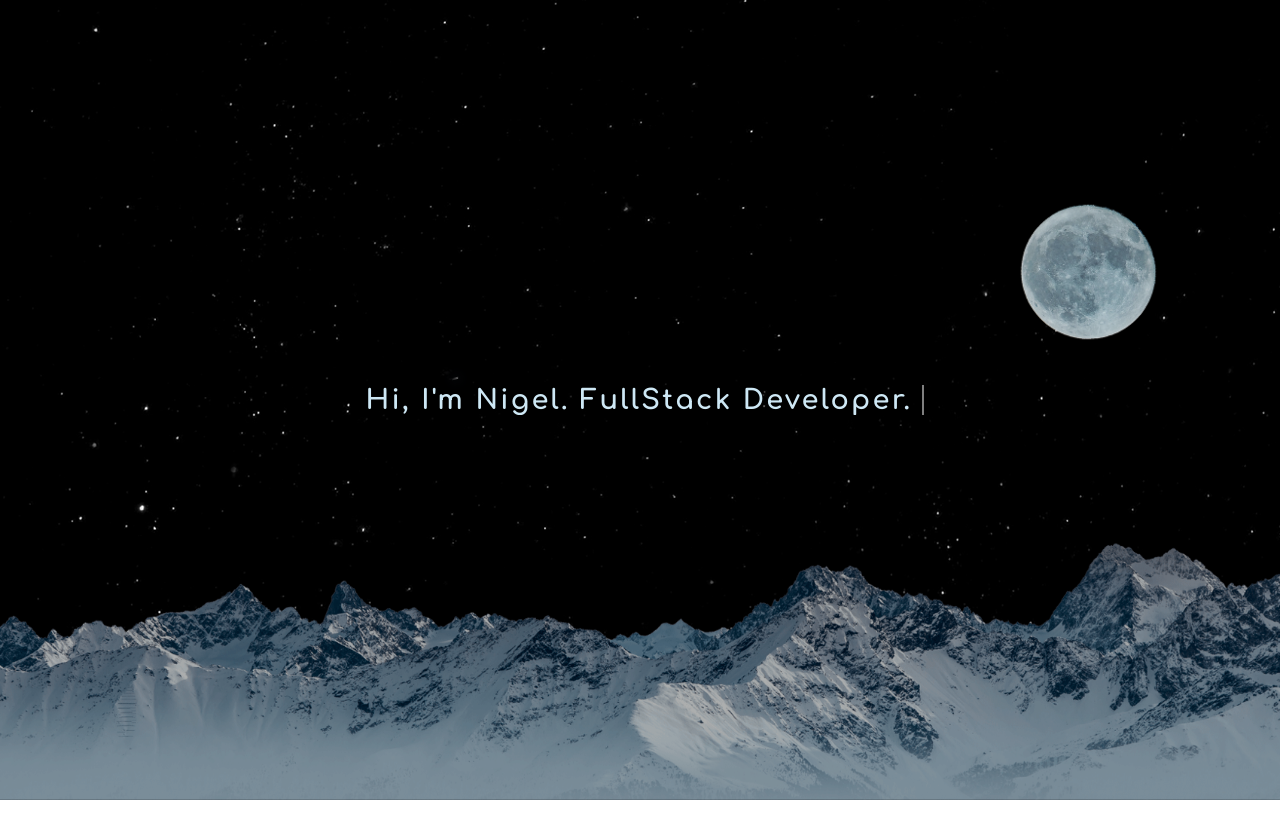
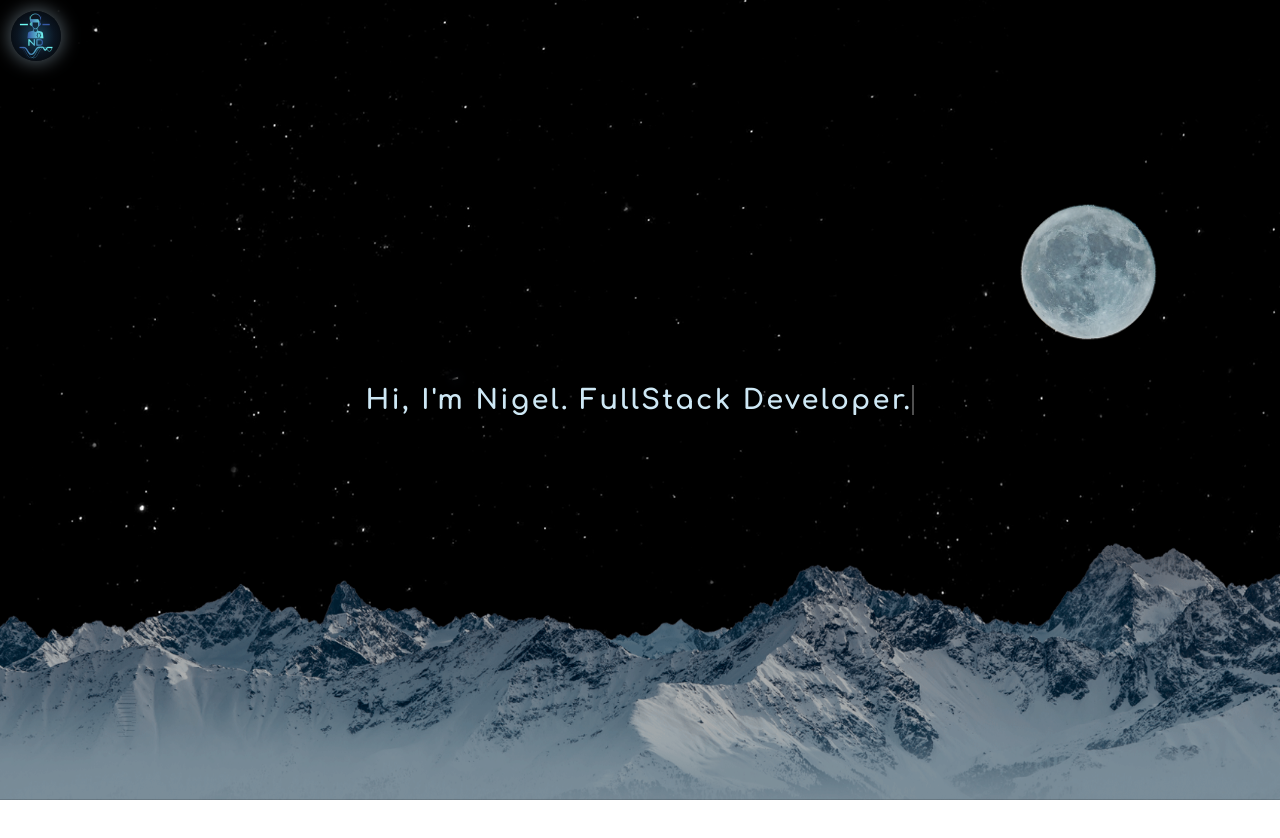
Before and after one commit to 0racularGh0st/portfolio-1.0, a Vue app: page / in a window 1280 px wide. Shown: the top 838 px of the page. Built offline with nearby package versions, Linux system fonts and the light colour scheme.

Commit message:
Add logo and remove css for typing text, use javascript instead

```diff
--- a/src/App.vue
+++ b/src/App.vue
@@ -14,6 +14,7 @@ import MoonImage from './assets/rsz_moon.jpg';
 import StarsImage from './assets/stars.jpg';
 import TwinklingImage from './assets/twinkling.jpg';
 import MainContent from './views/MainContent';
+import './views/fonts.css';
 export default {
   data(){
     //Using these flags to show a loader first until all background images are downloaded
--- /dev/null
+++ b/src/components/Navbar.vue
@@ -0,0 +1,39 @@
+<template>
+    <div class="navstyle">
+        <nav class="nav">
+            <div class="mylogo">
+                <img src="../assets/mylogomain.jpg" />
+            </div>
+        </nav>
+    </div>
+</template>
+<script>
+export default {
+
+}
+</script>
+<style  scoped>
+.navstyle{
+    position: absolute;
+    top: 0;
+    left: 0;
+}
+.nav{
+    position: fixed;
+    width: 100vw;
+    height: 50px;
+}
+@media (min-width: 320px){
+    .nav{
+        width: 100vw;
+        height: 50px;
+    }
+}
+.mylogo > img{
+    margin: 0.7rem;
+    height: 50px;
+    background: radial-gradient(circle, rgb(27 69 95) 0%, rgb(11 21 33) 52%, transparent 100%);
+    border-radius: 50%;
+    box-shadow: 0 0 17px 2px #4c5860;
+}
+</style>
--- a/src/views/Home.vue
+++ b/src/views/Home.vue
@@ -1,8 +1,8 @@
 <template>
   <div class="home">
     <h1 class="content">
-      <div class="line anim-typewriter">
-        Hi, I'm Nigel. FullStack Developer.
+      <div class="line-typing">
+
       </div>
 
     </h1>
@@ -10,9 +10,27 @@
 </template>
 
 <script>
-import './fonts.css';
 export default {
+    data(){
+      return {
+        text: "Hi, I'm Nigel. FullStack Developer.",
+        index : 0,
+        letter : ''
+      }
+    },
+    mounted(){
+           setTimeout(()=>{this.startType()},2000);
+    },
+    methods: {
+      startType : function(){
 
+          let self = this;
+          self.letter = self.text.slice(0,++self.index);
+          document.querySelector('.line-typing').textContent = self.letter;
+          if(self.index!==self.text.length)
+          setTimeout(this.startType,70);
+      }
+    }
 }
 </script>
 <style scoped>
@@ -25,34 +43,36 @@ export default {
   display: flex;
   justify-content: center;
 }
-.line{
+.line-typing{
     color:#cee8f5;
-    animation: typewriter 3s steps(36);
     overflow : hidden;
     white-space: nowrap;
-    border-right: 2px solid rgba(255,255,255,0.75);
-    width: 36ch;
     transform: translateY(-50%);
+}
 
+.line-typing::after{
+  content: '';
+  border-right: 2px solid rgba(255,255,255,0.75);
+  animation: blinkTextCursor 500ms infinite;
+  animation-delay: 2s;
+  animation-direction: normal;
+  animation-fill-mode: both;
 }
-.anim-typewriter{
-  animation: typewriter 3s steps(36) 1s 1 normal both,
-  blinkTextCursor 500ms steps(36) infinite normal;
-}
-@keyframes typewriter {
-  0% {
-    width: 0ch;
-  }
-  100% {
-    width: 36ch;
-  }
 
-}
+
 @keyframes blinkTextCursor {
-  from{
+  0%{
     border-right-color: rgba(255,255,255,0.75);
   }
-  to{
+  100%{
+    border-right-color: transparent;
+  }
+}
+@-webkit-keyframes blinkTextCursor {
+  0%{
+    border-right-color: rgba(255,255,255,0.75);
+  }
+  100%{
     border-right-color: transparent;
   }
 }
--- a/src/views/MainContent.vue
+++ b/src/views/MainContent.vue
@@ -3,6 +3,7 @@
   <div id="main-content">
     <background ></background>
     <home class="home-class"></home>
+    <mynavbar></mynavbar>
   </div>
 </div>
 </template>
@@ -10,6 +11,7 @@
 import { defineAsyncComponent } from 'vue';
 const Background = defineAsyncComponent(() => import("../components/Background" /* webpackChunkName: "background" */));
 const Home = defineAsyncComponent(() => import("./Home" /* webpackChunkName: "home" */));
+const Navbar = defineAsyncComponent(() => import("../components/Navbar" /* webpackChunkName: "navbar" */));
 export default {
   data(){
     return {
@@ -19,6 +21,7 @@ export default {
   components:{
     'background': Background,
     'home': Home,
+    'mynavbar' : Navbar
   }
 }
 </script>
```
Also changed, not shown: src/assets/mylogomain.jpg (added).
